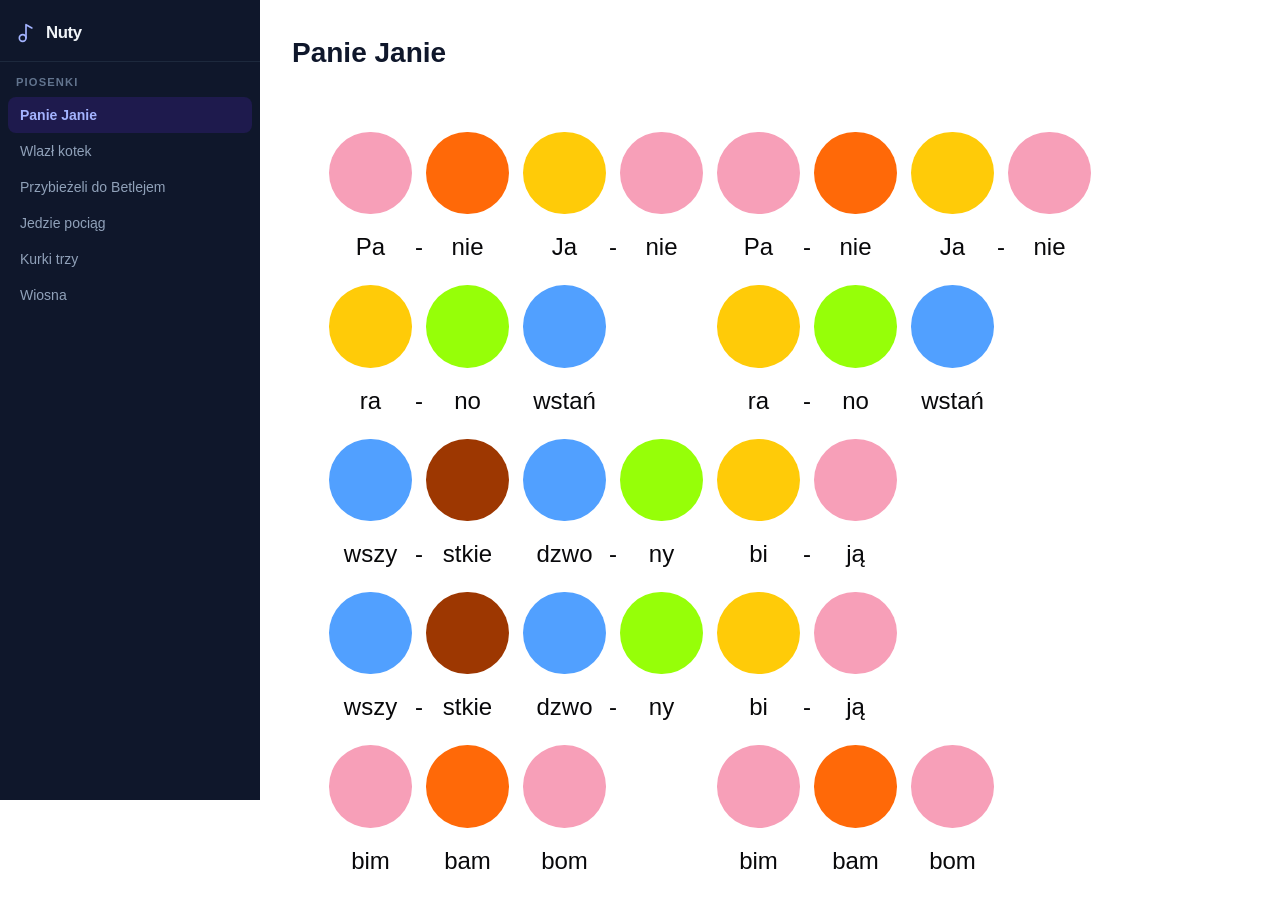
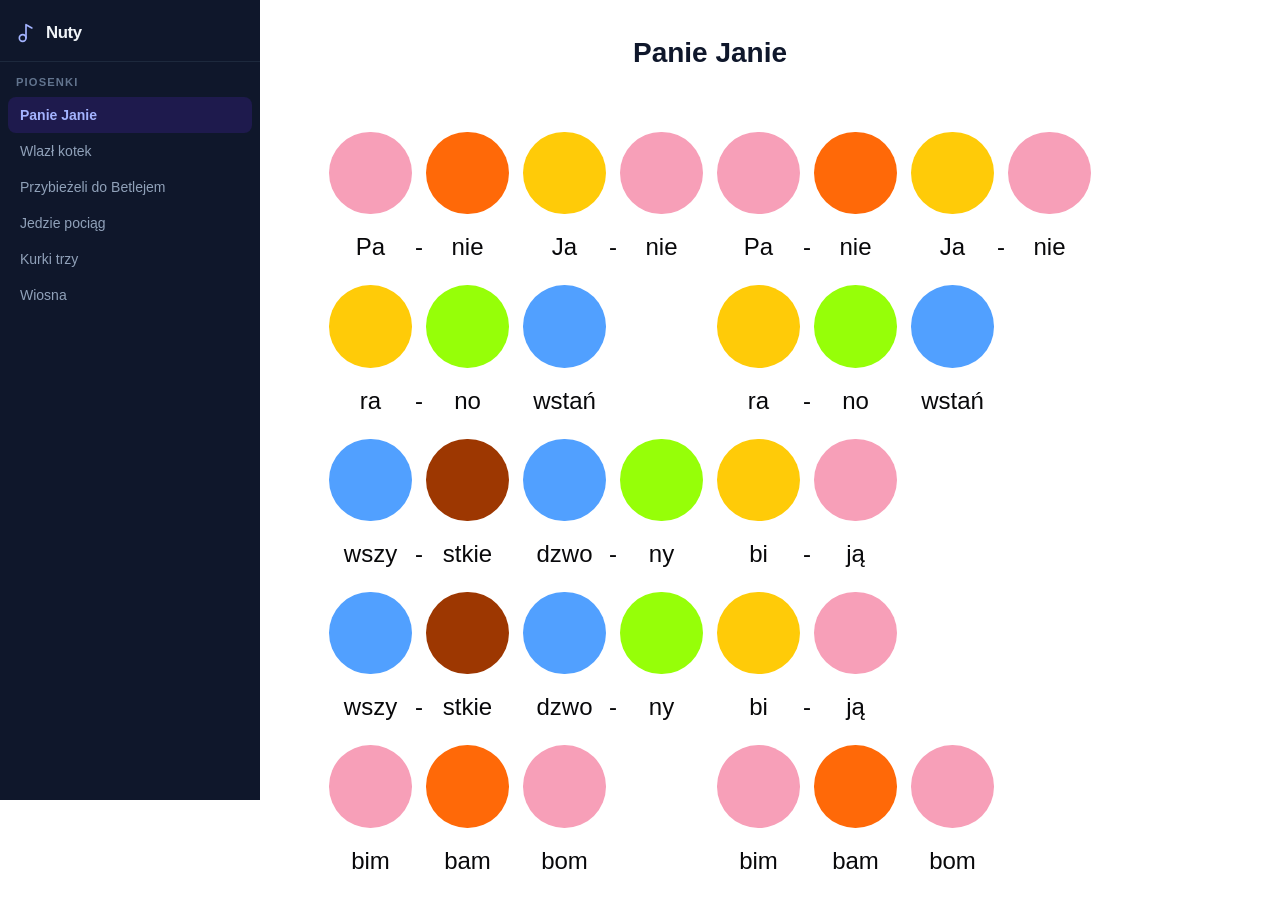
Before and after one commit to adamszadkowski/notes-page, a React (Vite) app: page / in a window 1280 px wide. Both pictures are taken after a click on the button "Panie Janie". Shown: the top 908 px of the page. Built offline with nearby package versions, Linux system fonts and the light colour scheme.

Commit message:
Center song title above notes
https://claude.ai/code/session_01MUzZPXJXCW8njPkFwfBqXs

```diff
--- a/src/App.tsx
+++ b/src/App.tsx
@@ -28,7 +28,7 @@ export function App() {
         <div className="flex-1 p-8 max-w-[900px] md:p-8 max-md:px-4 max-md:py-5">
           {currentSong != null ? (
             <>
-              <h1 className="text-[1.75rem] font-bold mb-7 text-slate-900 max-md:text-[1.4rem] max-md:mb-5">
+              <h1 className="text-[1.75rem] font-bold mb-7 text-slate-900 max-md:text-[1.4rem] max-md:mb-5 text-center">
                 {currentSong.title}
               </h1>
               <NotesPage song={currentSong} />
```
